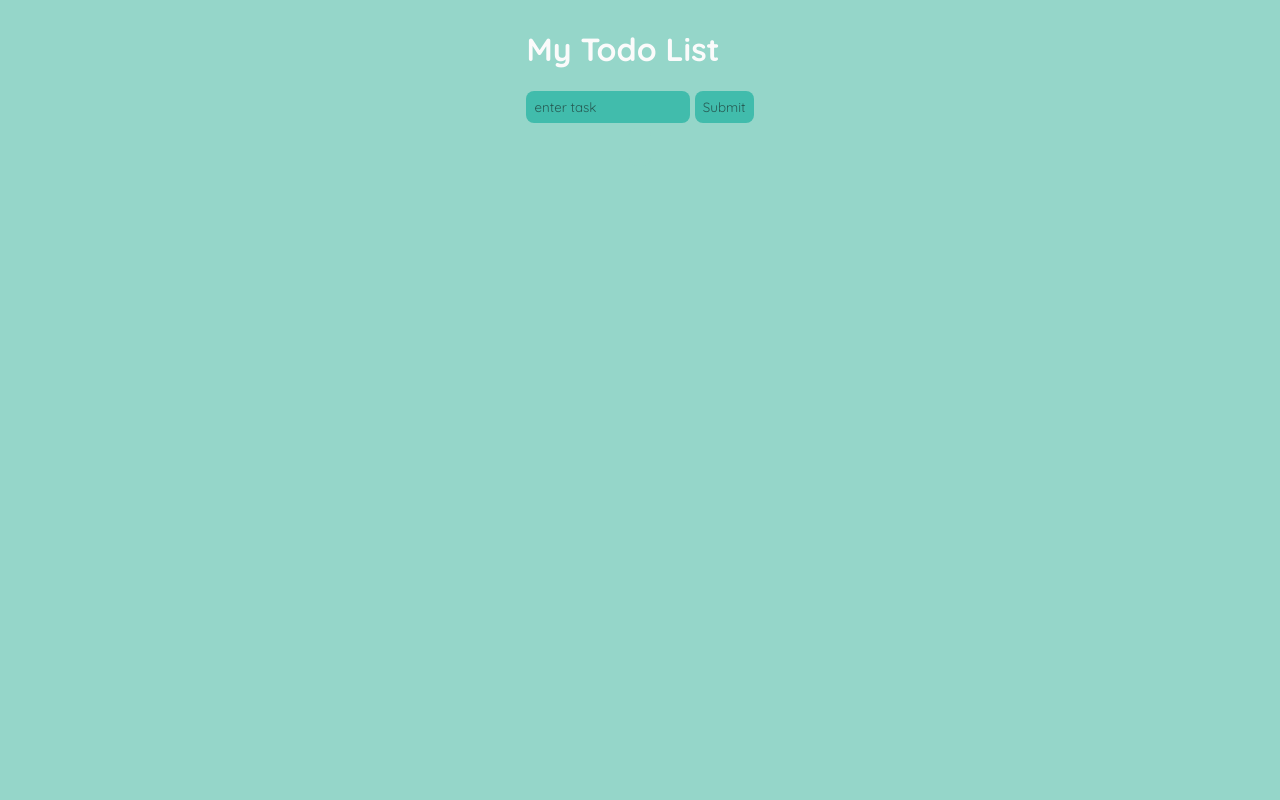
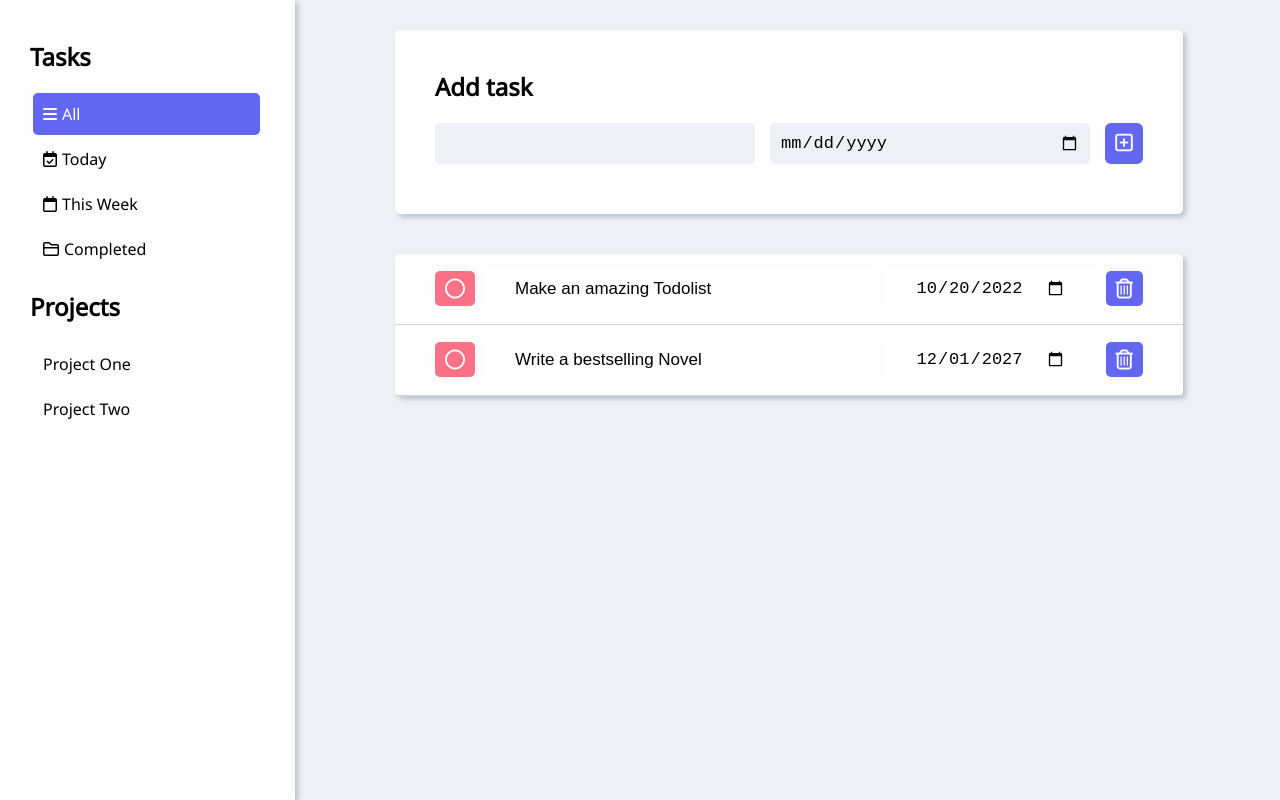
Before and after one commit to amekatze/to-do-list, a website built with webpack: page dist/index.html in a window 1280 px wide. Built offline with nearby package versions, Linux system fonts and the light colour scheme.

Commit message:
Refactor code, redesign layout

```diff
--- a/src/index.js
+++ b/src/index.js
@@ -2,14 +2,61 @@ import { format, compareAsc } from 'date-fns'
 import './style.css';
 
 // Dom
-const submitTodo = document.getElementById('submit')
-const todoList = document.getElementById('to-do-list')
-const inputTodo = document.getElementById('input-todo');
+const submitTodo = document.getElementById('submit');
+const todoList = document.getElementById('todolist');
+const taskInput = document.getElementById('taskinput');
+const dateInput = document.getElementById('dateinput');
+
 
 //Event Listeners
+submitTodo.addEventListener('click', addTodo);
+todoList.addEventListener('click', actionTodo);
 
-submitTodo.addEventListener('click', addTodo);
-todoList.addEventListener('click', actionTodo)
+
+let todoArray = [
+    {task:'Make an amazing Todolist',
+    date:'2022-10-20',
+    complete: true },
+    {task:'Write a bestselling Novel',
+    date:'2027-12-01',
+    complete: true}
+];
+
+const todoTask = (task, date, complete) => {
+    todoArray.push({
+        task,
+        date,
+        complete
+    })
+    return {task, date, complete}
+}
+
+todoArray.forEach(todo => createTaskDom(todo.task, todo.date))
+
+function createTaskDom(task, date){
+    const todoItem = document.createElement('li');
+    const check = document.createElement('button');
+    const taskItem = document.createElement('input');
+    const taskDate = document.createElement('input');
+    const del = document.createElement('button');
+
+    todoItem.classList.add('pending');
+    check.classList.add('status');
+    taskItem.classList.add('task');
+    del.classList.add('delete');
+
+    taskItem.type = "text";
+    taskItem.readOnly = true;
+    taskDate.type = "date";
+    check.innerHTML = '<i class="fa-regular fa-circle fa-xl"></i>';
+    del.innerHTML = '<i class="fa-regular fa-trash-can fa-xl"></i>';
+
+    taskItem.value = task;
+    taskDate.value = date;
+
+    todoItem.append(check,taskItem,taskDate,del);
+    todoList.appendChild(todoItem);
+}
 
 
 //Functions
@@ -17,61 +64,30 @@ todoList.addEventListener('click', actionTodo)
 function addTodo(event){
     event.preventDefault(); //prevent refresh
 
-    const li = document.createElement('li');
-    // Check Button
-    const checkBtn = document.createElement('button');
-    checkBtn.classList.add('check');
-    checkBtn.classList.add('material-symbols-outlined')
-    checkBtn.innerText = 'check_box_outline_blank'
-    li.appendChild(checkBtn);
-    // Todo Item
-    const todoItem = document.createElement('input');
-    todoItem.type = 'text';
-    todoItem.readOnly = true;
-    todoItem.value = inputTodo.value;
-    li.appendChild(todoItem);
-    // Edit Button
-    const editBtn = document.createElement('button');
-    editBtn.classList.add('edit');
-    editBtn.classList.add('material-symbols-outlined')
-    editBtn.innerText = 'edit_note'
-    li.appendChild(editBtn);
-    // Delete Button
-    const deleteBtn = document.createElement('button');
-    deleteBtn.classList.add('delete');
-    deleteBtn.classList.add('material-symbols-outlined')
-    deleteBtn.innerText = 'delete'
-    li.appendChild(deleteBtn);
-
-    todoList.appendChild(li);
-    inputTodo.value = '';
+    todoTask(taskInput.value, dateInput.value, true);
+    createTaskDom(taskInput.value, dateInput.value);
+    taskInput.value = '';
 }
 
+// TodoList Actions
 function actionTodo(e){
     const item = e.target;
-    const action = item.classList[0]
+    const action = item.classList[0];
     // Delete Todo
-    if (action == 'delete'){
+    if( action == 'delete'){
         item.parentElement.remove();
     }
-    // Check Todo
-    if (action == 'check' && item.innerText == 'check_box_outline_blank' ){
-        item.innerText = 'check_box';
-        item.style.backgroundColor = '#41bcac';
-        item.nextSibling.style.backgroundColor = '#41bcac';
-        item.nextSibling.style.textDecoration = 'line-through'
-        item.nextSibling.nextSibling.style.backgroundColor = '#41bcac';
-        item.nextSibling.nextSibling.nextSibling.style.backgroundColor = '#41bcac';
-    } else if (action == 'check') {
-        item.innerText = 'check_box_outline_blank';
-        item.style.backgroundColor = '#fea577';
-        item.nextSibling.style.backgroundColor = '#fbfbfb';
-        item.nextSibling.style.textDecoration = 'none'
-        item.nextSibling.nextSibling.style.backgroundColor = '#debfd5';
-        item.nextSibling.nextSibling.nextSibling.style.backgroundColor = '#f88c91';
-    }
-    // Edit Todo
-    if (action == 'edit'){
-        item.previousSibling.readOnly = item.previousSibling.readOnly == true ? false : true;
+
+    if( action == 'status'){
+        const listItem = item.parentElement;
+        if (listItem.classList[0] == 'pending'){
+            listItem.classList.remove('pending');
+            listItem.classList.add('complete');
+            item.innerHTML = '<i class="fa-regular fa-circle-check fa-xl"></i>';
+        } else {
+            listItem.classList.remove('complete');
+            listItem.classList.add('pending');
+            item.innerHTML = '<i class="fa-regular fa-circle fa-xl"></i>';
+        }
     }
 }
--- a/src/style.css
+++ b/src/style.css
@@ -1,96 +1,149 @@
-@import url('https://fonts.googleapis.com/css2?family=Quicksand:wght@400;500;600;700&display=swap');
+@import url('https://fonts.googleapis.com/css2?family=Noto+Sans&family=Rajdhani&display=swap');
 
-:root{
-    --main-color: #95d6c9;
-    --light: #fbfbfb;
-    --mid: #41bcac;
-    --text: rgba(19, 19, 19, 0.571);
-}
-
-* {
+:root {
     box-sizing: border-box;
-    font-family: 'Quicksand', sans-serif;
-    color: var(--text);
+    --accent: #6366f1;
+    --background: #edf1f5;
+    --light: #fefefe;
+    --highlight: #c7d2fe;
+    --header: #334155;
+    --shadow: 3px 3px 5px 0px #64748b61;
 }
 
 body {
-    background-color: var(--main-color);
+    margin: 0;
     display: flex;
-    align-items: center;
-    flex-direction: column;
+    width: 100vw;
+    height: 100vh;
+    font-family: 'Noto Sans', sans-serif;
+    background-color: var(--background);
+    overflow-y: hidden;
 }
 
-textarea, input { outline: none; }
-
-input, button {
-    background-color: var(--mid);
-    border-style: none;
-    padding: 0.5rem;
-    border-radius: 0.5rem;
+.projects-sidebar {
+    background-color: var(--light);
+    padding: 20px 15px 0 30px;
+    min-width: 250px;
+    width: 350px;
+    box-shadow: var(--shadow);
 }
 
-input::placeholder{
-    color: var(--text);
+li, ul {
+    list-style: none;
+    padding: 0;
+    margin: 0;
 }
 
-.to-do-input h1{
-    color: var(--light);
+
+.projects-sidebar li {
+    padding: 10px;
+    margin: 3px;
+    margin-right: 20px;
 }
 
-.to-do-container li {
-    list-style: none;
-    display: flex;
+.projects-sidebar li:hover, .active{
+    background-color: var(--accent);
+    color: var(--light);
+    border-radius: 5px;
 }
 
-.to-do-container ul{
-    padding: 0;
+.projects-sidebar i {
+    padding-right: 5px;
 }
 
-.to-do-container {
-    background-color: var(--main-color);
-    padding: 0.7rem;
-    border-radius: 0.5rem;
-    margin-top: 0.3rem;
+/*TO DO CONTAINER */
+.todo-container {
+    width: 80%;
+    padding: 0 100px;
 }
 
-.to-do-container input[readonly] {
-    background-color: var(--light);
-    border-radius: 0;
+.todo-container input {
+    font-size: 17px;
     border: none;
 }
 
-.to-do-container input {
+/* TO DO FORM */
+.addtodo {
     background-color: var(--light);
-    border-radius: 0;
-    border: 1px dotted #8ca4f8;
+    padding: 20px 40px 50px 40px;
+    margin-top: 30px;
+    box-shadow: var(--shadow);
+    border-radius: 5px;
 }
 
-.to-do-container button {
-    padding: 0.25rem;
+.addtodo form {
+    display: flex;
+    justify-content: flex-start;
+    gap: 15px;
 }
 
-.to-do-container input, .to-do-container button {
-    margin-bottom: 0.4rem;
+.addtodo input {
+    background-color: var(--background);
+    border-radius: 5px;
+    padding: 10px;
+    width: 300px;
 }
 
-
-.delete {
-    background-color: #f88c91;
-    border-top-left-radius: 0;
-    border-bottom-left-radius: 0;
+.date-input {
+    padding: 1px;
 }
 
-.edit {
-    background-color: #debfd5;
-    border-radius: 0;
+.addtodo button {
+    width: 38px;
+    background-color: var(--accent);
+    border: none;
+    border-radius: 6px;
+    color: var(--light);
+    padding: 10px;
 }
 
-.check {
-    background-color: #fea577;
-    border-top-right-radius: 0;
-    border-bottom-right-radius: 0;
+/* TO DO LIST*/
+.todolist {
+    margin-top: 40px;
+    background-color: var(--light);
+    border-radius: 5px;
+    box-shadow: var(--shadow);
 }
 
-.checked {
-    background-color: var( --mid: #41bcac;);
+.todolist li {
+    display: flex;
+    align-items: center;
+    justify-content: space-between;
+    padding: 10px 40px;
+    gap: 10px;
+    height: 50px;
+    border-bottom: 1px solid #cbd5e1;
 }
+
+.todolist input {
+    height: 40px;
+    padding: 0 30px;
+}
+
+.todolist button {
+    background-color: var(--accent);
+    padding: 10px;
+    border: none;
+    color: var(--light);
+    border-radius: 5px;
+}
+
+.pending .status {
+    background-color: #fb7185;
+}
+
+.complete .status {
+    background-color: #34d399;
+}
+
+.complete {
+    text-decoration:line-through;
+}
+
+.todolist .task {
+    flex-grow: 2;
+}
+
+.fa-regular {
+    pointer-events: none;
+}
```
Also changed, not shown: dist/bundle.js, dist/index.html.
